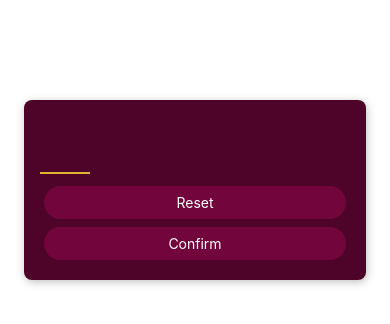
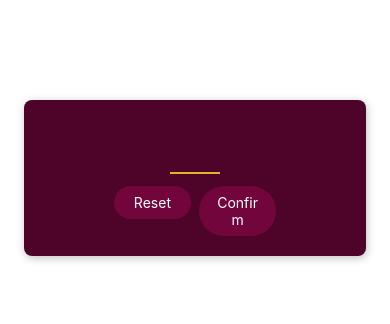
Before and after one commit to carlitoSwaaay/RNCourse-Number-Guessing-Game, a React Native app: screen / in a window 390 px wide. Shown: the top 324 px of the page. Built offline with nearby package versions, Linux system fonts and the light colour scheme.

Commit message:
changed styling to buttons and input

```diff
--- a/components/PrimaryButton.js
+++ b/components/PrimaryButton.js
@@ -23,6 +23,7 @@ export default primaryButton;
 
 const styles = StyleSheet.create({
   buttonOuterContainer: {
+    flexBox: 1,
     borderRadius: 28,
     margin: 4,
     overflow: 'hidden',
--- a/screens/StartGameScreen.js
+++ b/screens/StartGameScreen.js
@@ -12,9 +12,15 @@ const StartGameScreen = () => {
         autoCapitalize='none'
         autoCorrect={false}
       />
-      <PrimaryButton>Reset</PrimaryButton>
-      <PrimaryButton>Confirm</PrimaryButton>
-  </View>
+      <View style={styles.buttonsContainer}>
+        <View style={styles.buttonContainer}>
+          <PrimaryButton >Reset</PrimaryButton>
+        </View>
+        <View style={styles.buttonContainer}>
+          <PrimaryButton >Confirm</PrimaryButton>
+        </View>
+      </View>
+    </View>
   );
 };
 
@@ -22,6 +28,8 @@ export default StartGameScreen;
 
 const styles = StyleSheet.create({
   inputContainer: {
+    justifyContent: 'center',
+    alignItems: 'center',
     marginTop: 100,
     marginHorizontal: 24,
     padding: 16,
@@ -44,4 +52,11 @@ const styles = StyleSheet.create({
     marginVertical: 8,
     fontWeight: 'bold',
   },
+  buttonsContainer: {
+    flexDirection: 'row',
+  },
+  buttonContainer: {
+    flex: 1,
+  },
+
 });
```
